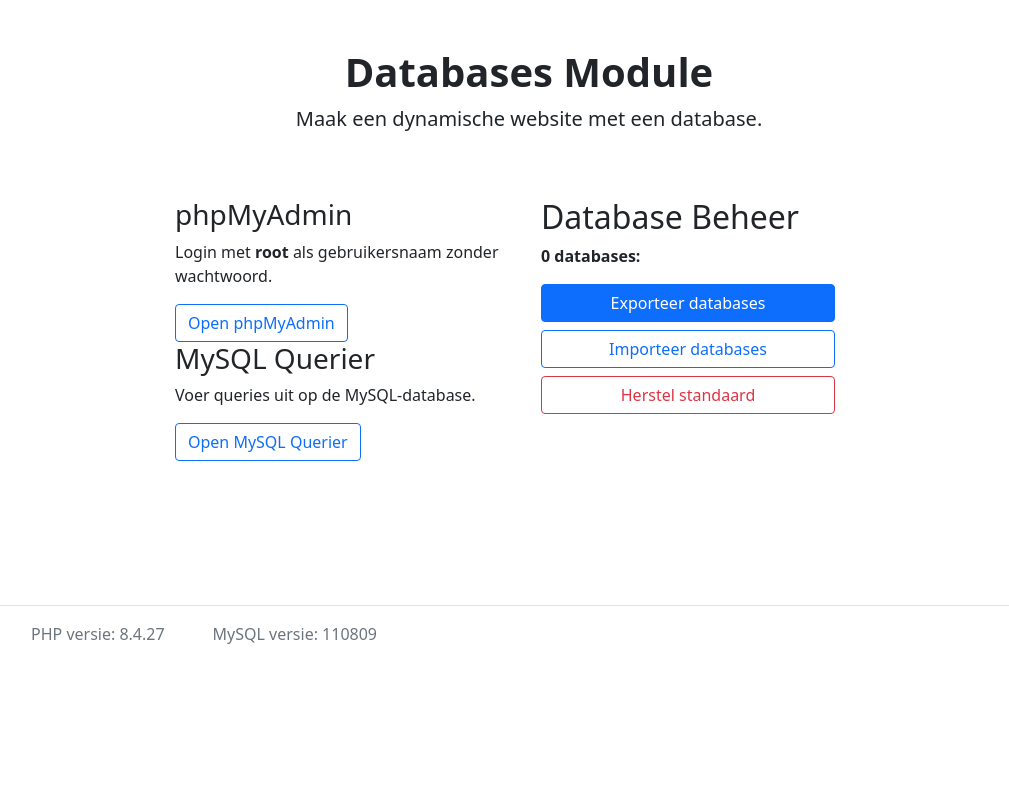
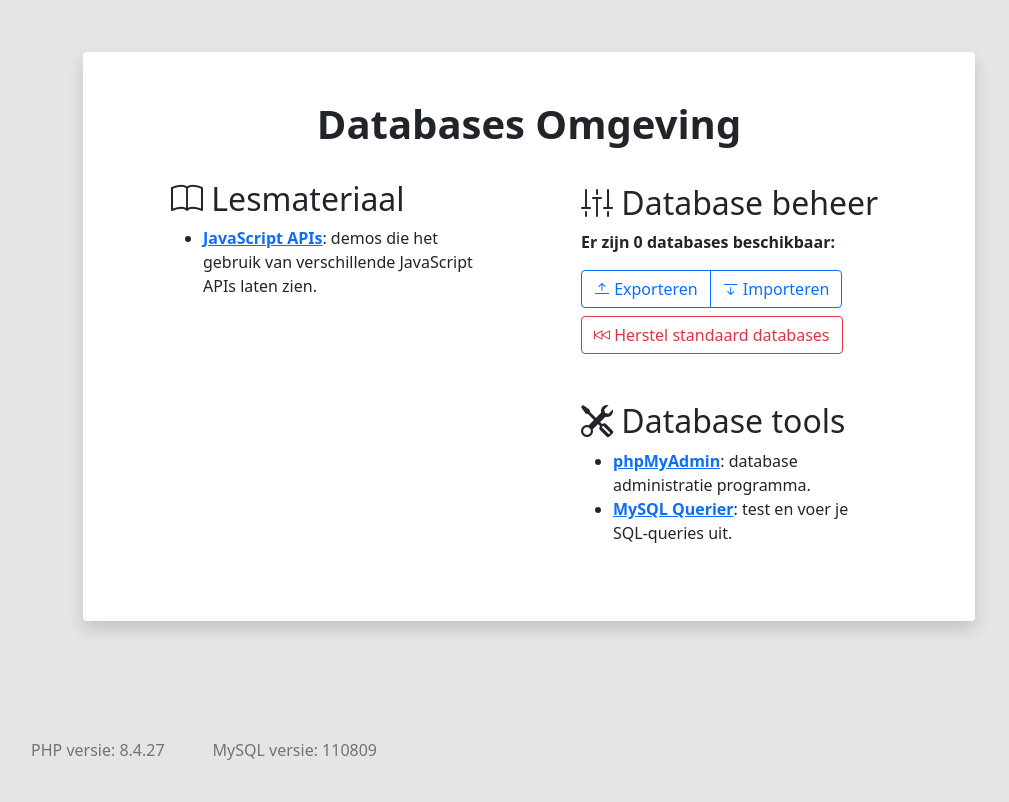
Before and after one commit to vnr-csg/databases_PHP-versie, a PHP site: page / in a window 1280 px wide. Shown: the whole page, without its empty margins (111-1120 px from the left). Before the commit the page ends 644 px from the top, so only its background shows below. Run offline with PHP 8.4, Linux system fonts and the light colour scheme; data that the repository does not hold is empty.

Commit message:
Add JS demos + improve page design

```diff
--- a/public/index.php
+++ b/public/index.php
@@ -35,28 +35,34 @@ if ($_POST['restore_default'] == 1) {
     <meta charset="utf8">
     <meta name="viewport" content="width=device-width, initial-scale=1">
     <link href="https://cdn.jsdelivr.net/npm/bootstrap@5.1.3/dist/css/bootstrap.min.css" rel="stylesheet" integrity="sha384-1BmE4kWBq78iYhFldvKuhfTAU6auU8tT94WrHftjDbrCEXSU1oBoqyl2QvZ6jIW3" crossorigin="anonymous">
-    <script src="https://cdn.jsdelivr.net/npm/bootstrap@5.1.3/dist/js/bootstrap.bundle.min.js" integrity="sha384-ka7Sk0Gln4gmtz2MlQnikT1wXgYsOg+OMhuP+IlRH9sENBO0LRn5q+8nbTov4+1p" crossorigin="anonymous"></script>
-    <title>Databases Module</title>
+    <link rel="stylesheet" href="https://cdn.jsdelivr.net/npm/bootstrap-icons@1.8.1/font/bootstrap-icons.css">
+    <title>Databases Omgeving</title>
 </head>
 
-<body class="container">
+<body class="container" style="background-color: rgba(0, 0, 0, 0.1);">
     <main class="mx-5 p-5">
-        <div class="text-center">
-            <h1 class="fw-bold">Databases Module</h1>
-            <p class="lead">Maak een dynamische website met een database.</p>
+        <div class="mx-3 my-1 shadow p-5 bg-body rounded">
+            <h1 class="fw-bold text-center mb-4">
+                Databases Omgeving
+            </h1>
+            <div class="row">
+                <div class="col m-1 px-5 py-1">
+                    <h2>
+                        <i class="bi bi-book"></i>
+                        Lesmateriaal
+                    </h2>
+                    <ul>
+                        <li>
+                            <a href="/js_api_demos" title="JavaScript APIs" target="_blank"><strong>JavaScript APIs</strong></a>: demos die het gebruik van verschillende JavaScript APIs laten zien.
+                        </li>
+                    </ul>
                 </div>
-        <div class="row mx-5 p-5">
-            <div class="col">
-                <h3>phpMyAdmin</h3>
-                <p>Login met <strong>root</strong> als gebruikersnaam zonder wachtwoord.</p>
-                <a class="btn btn-outline-primary" href="/phpmyadmin" title="phpMyAdmin" target="_blank">Open phpMyAdmin</a>
-                <br>
-                <h3>MySQL Querier</h3>
-                <p>Voer queries uit op de MySQL-database.</p>
-            <a class="btn btn-outline-primary" href="/mysql-querier" title="MySQL Querier" target="_blank">Open MySQL Querier</a>
-            </div>
-            <div class="col">
-                <h2>Database Beheer</h2>
+                <div class="col m-2 px-5 py-1">
+                    <div class="mb-5">
+                        <h2>
+                            <i class="bi bi-sliders2-vertical"></i>
+                            Database beheer
+                        </h2>
                         <?php
                         $mysqli = new mysqli("localhost", "root");
                         if ($result = $mysqli->query("SHOW databases")) {
@@ -70,11 +76,9 @@ if ($_POST['restore_default'] == 1) {
                             }
                             $result->free_result();
                         }
-                echo "<b>" .count($databases) . " databases: </b>";
+                        echo "<b>Er zijn " . count($databases) . " databases beschikbaar: </b>";
                         echo "<ul>";
-                foreach ($databases as $dbName) {
-                    echo "<li>".$dbName."</li>";
-                }
+                        foreach ($databases as $dbName) { echo "<li>" . $dbName . "</li>"; }
                         echo "</ul>";
                         ?>
                         <?php
@@ -100,11 +104,17 @@ if ($_POST['restore_default'] == 1) {
                             </div>
                         </div>
                         <form id="db-man-form" action="index.php" method="post">
-                    <div class="vstack gap-2 me-5">
-                        <button class="btn btn-primary" name="export" value="1">Exporteer databases</button>
-                        <button class="btn btn-outline-primary" name="import" value="1">Importeer databases</button>
-                        <button class="btn btn-outline-danger" name="restore_default" value="1">Herstel standaard</button>
+                            <div class="btn-group mb-2" role="group">
+                                <button class="btn btn-outline-primary" name="export" value="1" data-bs-toggle="tooltip" title="Exporteer de databases om met Git op te slaan.">
+                                    <i class="bi bi-arrow-bar-up"></i>
+                                    Exporteren</button>
+                                <button class="btn btn-outline-primary" name="import" value="1" data-bs-toggle="tooltip" title="Importeer de databases die je met Git hebt opgeslagen.">
+                                    <i class="bi bi-arrow-bar-down"></i>
+                                    Importeren</button>
                             </div>
+                            <button class="btn btn-outline-danger" name="restore_default" value="1" data-bs-toggle="tooltip" title="Hersteld de databases die bij het lesmateriaal horen naar de oorspronkelijke versies.">
+                                <i class="bi bi-skip-backward"></i>
+                                Herstel standaard databases</button>
                         </form>
                         <script>
                             document.getElementById("db-man-form").addEventListener('submit', () => {
@@ -115,7 +125,22 @@ if ($_POST['restore_default'] == 1) {
                             });
                         </script>
                     </div>
-
+                    <div>
+                        <h2>
+                            <i class="bi bi-tools"></i>
+                            Database tools
+                        </h2>
+                        <ul>
+                            <li>
+                                <a href="/phpmyadmin" title="phpMyAdmin" target="_blank"><strong>phpMyAdmin</strong></a>: database administratie programma.
+                            </li>
+                            <li>
+                                <a href="/mysql-querier" title="MySQL Querier" target="_blank"><strong>MySQL Querier</strong></a>: test en voer je SQL-queries uit.
+                            </li>
+                        </ul>
+                    </div>
+                </div>
+            </div>
         </div>
     </main>
     <div class="container mt-5">
@@ -126,6 +151,7 @@ if ($_POST['restore_default'] == 1) {
             ?>
         </footer>
     </div>
+    <script src="https://cdn.jsdelivr.net/npm/bootstrap@5.1.3/dist/js/bootstrap.bundle.min.js" integrity="sha384-ka7Sk0Gln4gmtz2MlQnikT1wXgYsOg+OMhuP+IlRH9sENBO0LRn5q+8nbTov4+1p" crossorigin="anonymous"></script>
 </body>
 
 </html>
```
Also changed, not shown: 1 other file. Lines whose indentation alone changed are shown as unchanged.
